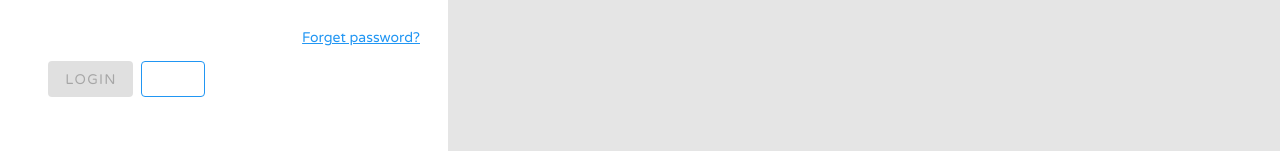
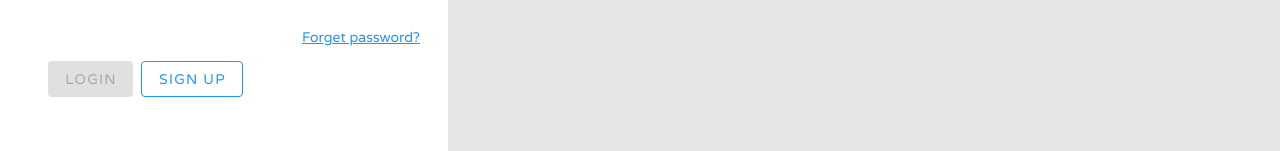
Before and after one commit to Anatidaephobia-SE/swan-client, a Vue app: page /login in a window 1280 px wide. Shown: the part 594-745 px from the top of the page. Built offline with nearby package versions, Linux system fonts and the light colour scheme.

Commit message:
comments fixed

```diff
--- a/src/components/auth/Login-Form.vue
+++ b/src/components/auth/Login-Form.vue
@@ -39,6 +39,7 @@
         </v-btn
         >
         <v-btn to="/sign-up" ref="signup" class="ma-1" color="primary" outlined>
+          Sign up
         </v-btn>
       </v-container>
     </v-form>
--- a/src/components/post/PostComments.vue
+++ b/src/components/post/PostComments.vue
@@ -76,7 +76,7 @@ export default {
       });
     },
     getAllComments: function () {
-      const id = this.$route.params.postId
+      const id = this.$route.query.pID
       this.$store.dispatch('post/getComments', id).then(resp => {
         this.comments = resp.data.reverse()
       }).catch(err => {
```
Also changed, not shown: 1 other file (tests, documents, lock files or other folders).
